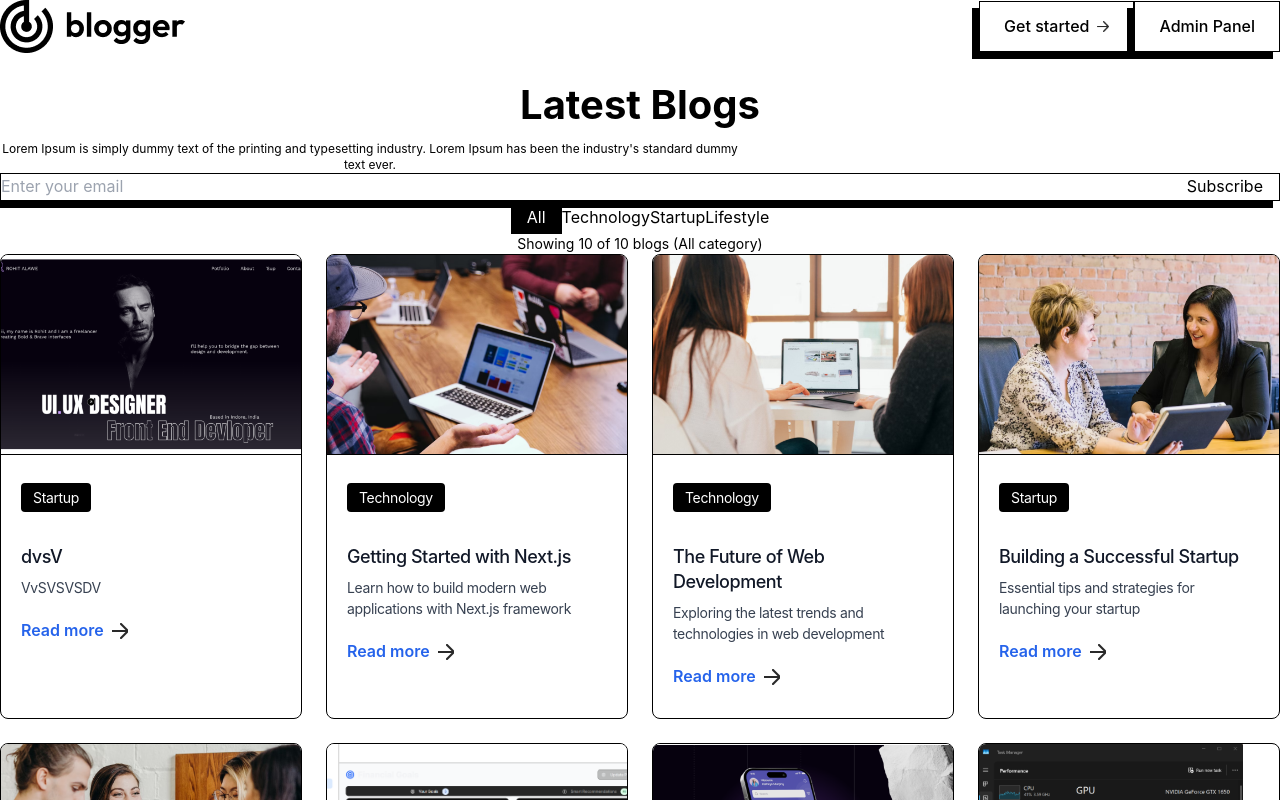
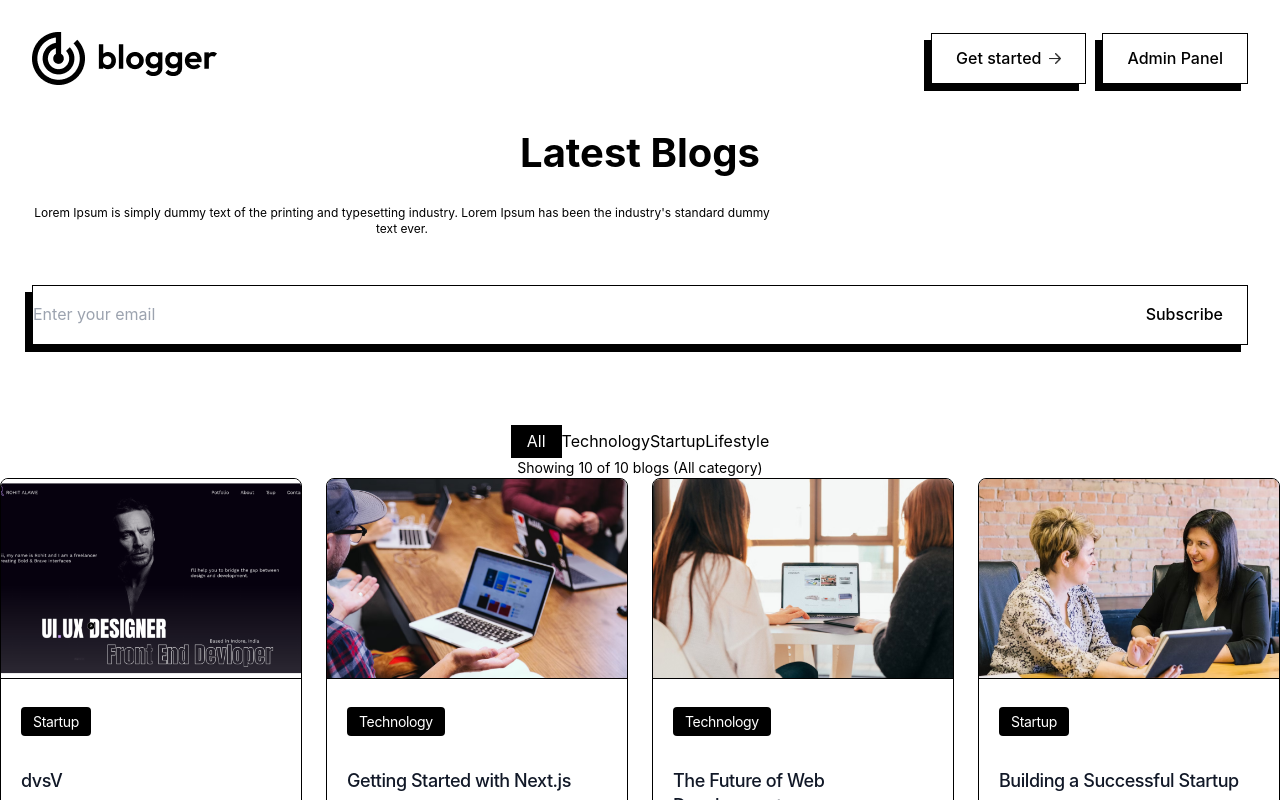
Before and after one commit to RoshanAlawe07/blog-management-system, a Next.js app: page / in a window 1280 px wide. Shown: the top 800 px of the page. Built offline with nearby package versions, Linux system fonts and the light colour scheme; no server answers; the database is empty.

Commit message:
header fix

```diff
--- a/Components/Header.jsx
+++ b/Components/Header.jsx
@@ -32,10 +32,10 @@ const Header = () => {
   }
 
   return (
-    <div className='py-5 px-5 md:px-12 lg:px-28'>
+    <div className='py-8 px-8 md:px-16 lg:px-32'>
       <div className='flex justify-between items-center'>
         <Image src={assets.logo} width={180} height={60} alt='Blog Logo' className='w-[130px] sm:w-auto'/>
-        <div className='flex gap-3'>
+        <div className='flex gap-4'>
           <button
             onClick={handleGetStarted}
             className='flex items-center gap-2 font-medium py-1 px-3 sm:py-3 sm:px-6 border border-solid border-black shadow-[-7px_7px_0px_#000000] hover:bg-black hover:text-white transition-colors duration-200 cursor-pointer'
@@ -49,12 +49,12 @@ const Header = () => {
           </Link>
         </div>
       </div>
-      <div className='text-center my-8'>
-        <h1 className='text-3xl sm:text-5xl font-medium'>Latest Blogs</h1>
-        <p className='mt-10 max-w-[740px] m-auto text-xs sm:text-base'>Lorem Ipsum is simply dummy text of the printing and typesetting industry. Lorem Ipsum has been the industry&apos;s standard dummy text ever.</p>
-        <form onSubmit={onSubmitHandler} className='flex justify-between max-w-[500px] scale-75 sm:scale-100 mx-auto mt-10 border border-black shadow-[-7px_7px_0px_#000000]' action="">
-            <input onChange={(e)=>setEmail(e.target.value)} value={email} type="email" placeholder='Enter your email' className='pl-4 outline-none' required />
-            <button type='submit' className='border-l border-black py-4 px-4 sm:px-8 active:bg-gray-600 active:text-white'>Subscribe</button>
+      <div className='text-center my-12'>
+        <h1 className='text-3xl sm:text-5xl font-medium mb-6'>Latest Blogs</h1>
+        <p className='mt-8 max-w-[740px] m-auto text-xs sm:text-base leading-relaxed'>Lorem Ipsum is simply dummy text of the printing and typesetting industry. Lorem Ipsum has been the industry&apos;s standard dummy text ever.</p>
+        <form onSubmit={onSubmitHandler} className='flex justify-between max-w-[500px] scale-75 sm:scale-100 mx-auto mt-12 border border-black shadow-[-7px_7px_0px_#000000] rounded-lg overflow-hidden' action="">
+            <input onChange={(e)=>setEmail(e.target.value)} value={email} type="email" placeholder='Enter your email' className='pl-6 py-4 outline-none flex-1' required />
+            <button type='submit' className='border-l border-black py-4 px-6 sm:px-8 active:bg-gray-600 active:text-white font-medium'>Subscribe</button>
         </form>
       </div>
     </div>
--- a/app/globals.css
+++ b/app/globals.css
@@ -336,6 +336,70 @@ header {
     border-bottom: 1px solid #e5e7eb !important;
 }
 
+/* Force Header spacing to work on Vercel */
+.py-8 {
+    padding-top: 2rem !important;
+    padding-bottom: 2rem !important;
+}
+
+.px-8 {
+    padding-left: 2rem !important;
+    padding-right: 2rem !important;
+}
+
+@media (min-width: 768px) {
+    .md\\:px-16 {
+        padding-left: 4rem !important;
+        padding-right: 4rem !important;
+    }
+}
+
+@media (min-width: 1024px) {
+    .lg\\:px-32 {
+        padding-left: 8rem !important;
+        padding-right: 8rem !important;
+    }
+}
+
+/* Force button spacing */
+.gap-4 {
+    gap: 1rem !important;
+}
+
+/* Force main content spacing */
+.my-12 {
+    margin-top: 3rem !important;
+    margin-bottom: 3rem !important;
+}
+
+.mb-6 {
+    margin-bottom: 1.5rem !important;
+}
+
+.mt-8 {
+    margin-top: 2rem !important;
+}
+
+.mt-12 {
+    margin-top: 3rem !important;
+}
+
+/* Force form spacing */
+.py-4 {
+    padding-top: 1rem !important;
+    padding-bottom: 1rem !important;
+}
+
+.px-6 {
+    padding-left: 1.5rem !important;
+    padding-right: 1.5rem !important;
+}
+
+.px-8 {
+    padding-left: 2rem !important;
+    padding-right: 2rem !important;
+}
+
 /* Fix Logo and Navigation */
 .logo {
     font-size: 1.5rem !important;
```
